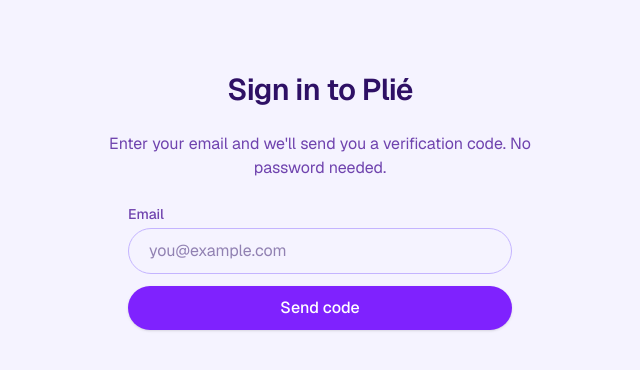
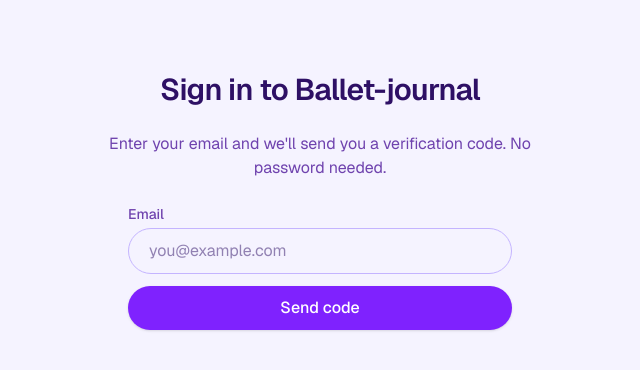
Before and after one commit to nguyenthitumi-work/ballet-journal, a Next.js app: page /login in a window 1280 px wide. Shown: the top 370 px of the page, without its empty margins (320-960 px from the left). Built offline with nearby package versions, Linux system fonts and the light colour scheme; no server answers.

Commit message:
+ change app name

```diff
--- a/app/guide/page.tsx
+++ b/app/guide/page.tsx
@@ -20,7 +20,7 @@
     <section className="flex flex-col gap-6 py-2">
       <header className="flex flex-col gap-1">
         <h1 className="text-3xl font-semibold tracking-tight">
-          Hi! Welcome to Plié 🩰
+          Hi! Welcome to Ballet-journal 🩰
         </h1>
         <p className="text-violet-900/80">
           Your little notebook for ballet. Read this whenever you forget how something
@@ -470,7 +470,7 @@
       <section id="privacy" className={card}>
         <h2 className={sectionHeading}>Your videos are safe</h2>
         <ul className={bullet}>
-          <li>Only <strong>you</strong> can see your videos. Even other Plié users can&apos;t.</li>
+          <li>Only <strong>you</strong> can see your videos. Even other Ballet-journal users can&apos;t.</li>
           <li>The app makes a special private link just for you, and it only works for 5 minutes.</li>
           <li>The skeleton dots are drawn <strong>on your phone</strong>, not sent anywhere.</li>
           <li>You can erase all your videos anytime in <strong>Settings</strong>.</li>
--- a/app/layout.tsx
+++ b/app/layout.tsx
@@ -10,7 +10,7 @@
 });
 
 export const metadata: Metadata = {
-  title: 'Plié',
+  title: 'Ballet-journal',
   description: 'A tiny notebook for tracking ballet practice.',
 };
 
--- a/app/login/page.tsx
+++ b/app/login/page.tsx
@@ -3,7 +3,7 @@
 export default function LoginPage() {
   return (
     <section className="flex flex-col items-center gap-6 py-12 text-center">
-      <h1 className="text-3xl font-semibold tracking-tight">Sign in to Plié</h1>
+      <h1 className="text-3xl font-semibold tracking-tight">Sign in to Ballet-journal</h1>
       <p className="max-w-md text-violet-900/80">
         Enter your email and we&apos;ll send you a verification code. No password needed.
       </p>
--- a/app/onboarding/page.tsx
+++ b/app/onboarding/page.tsx
@@ -17,7 +17,7 @@
   return (
     <section className="flex flex-col gap-6 py-6">
       <header className="flex flex-col gap-2">
-        <h1 className="text-2xl font-semibold tracking-tight">Welcome to Plié!</h1>
+        <h1 className="text-2xl font-semibold tracking-tight">Welcome to Ballet-journal!</h1>
         <p className="text-violet-900/80">
           A few quick questions and we&apos;ll get your journal ready.
         </p>
--- a/app/page.tsx
+++ b/app/page.tsx
@@ -80,7 +80,7 @@
   if (!onboarded) {
     return (
       <section className="flex flex-col items-center gap-6 py-12 text-center">
-        <h1 className="text-3xl font-semibold tracking-tight">Welcome to Plié</h1>
+        <h1 className="text-3xl font-semibold tracking-tight">Welcome to Ballet-journal</h1>
         <p className="max-w-md text-violet-900/80">
           A tiny notebook for tracking your ballet practice. Let&apos;s set up your profile.
         </p>
--- a/app/settings/page.tsx
+++ b/app/settings/page.tsx
@@ -83,7 +83,7 @@
         <h2 className={sectionHeading}>About</h2>
         <div className={`${card} flex flex-col gap-2`}>
           <div className="flex items-baseline justify-between">
-            <span className="font-medium">Plié</span>
+            <span className="font-medium">Ballet-journal</span>
             <span className="text-sm text-violet-700">v0.1.0</span>
           </div>
           <p className="text-sm text-violet-900/80">
--- a/components/NavBar.tsx
+++ b/components/NavBar.tsx
@@ -28,7 +28,7 @@
           href="/"
           className="hidden text-lg font-semibold tracking-tight text-violet-700 sm:block"
         >
-          Plié
+          Ballet-journal
         </Link>
         <ul className="flex w-full items-center justify-around gap-1 sm:w-auto sm:gap-3">
           {PRIMARY_TABS.map((t) => (
```
Also changed, not shown: 1 other file (tests, documents, lock files or other folders).
